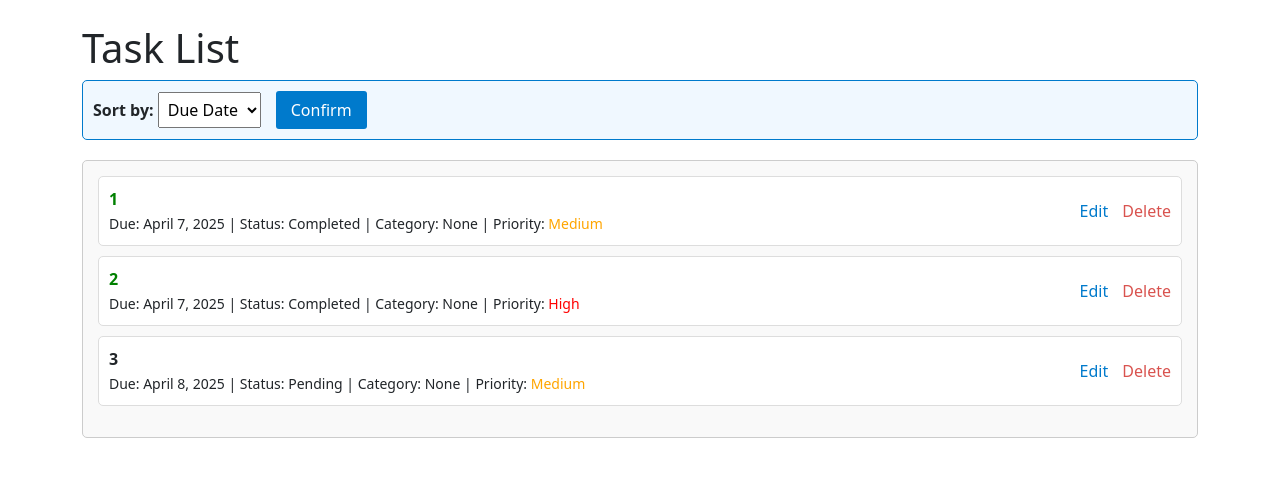
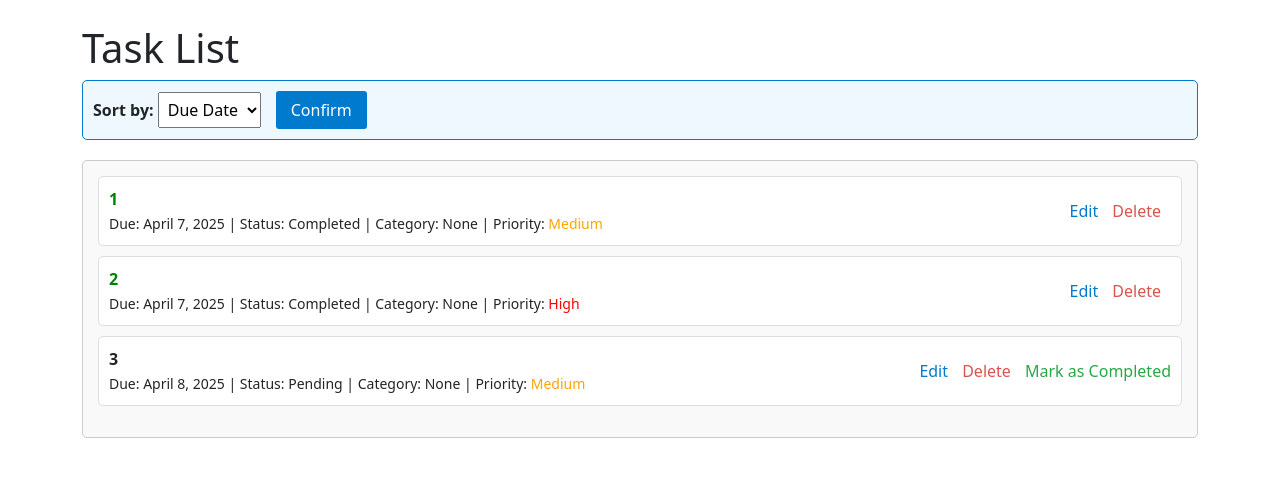
Before and after one commit to ThomasxCairnss/todo_project, a Django app: page / in a window 1280 px wide. Shown: the part 88-565 px from the top of the page. Run offline with Django 5.2, Linux system fonts and the light colour scheme; data comes from the database, SQL or seed files in the repository.

Commit message:
Add 'Mark as Completed' button and view

```diff
--- a/todo/templates/todo/task_list.html
+++ b/todo/templates/todo/task_list.html
@@ -49,7 +49,10 @@
           </div>
           <div>
             <a href="{% url 'task_update' task.pk %}" style="margin-right: 10px; color: #007acc; text-decoration: none;">Edit</a>
-            <a href="{% url 'task_delete' task.pk %}" style="color: #d9534f; text-decoration: none;">Delete</a>
+            <a href="{% url 'task_delete' task.pk %}" style="margin-right: 10px; color: #d9534f; text-decoration: none;">Delete</a>
+            {% if task.status != "Completed" %}
+              <a href="{% url 'task_complete' task.pk %}" style="color: #28a745; text-decoration: none;">Mark as Completed</a>
+            {% endif %}
           </div>
         </div>
       </li>
--- a/todo/urls.py
+++ b/todo/urls.py
@@ -10,4 +10,6 @@ urlpatterns = [
     path('dashboard/', views.dashboard, name='dashboard'),
     path('summary/', views.summary_view, name='summary'),
     path('calendar/', views.calendar_view, name='calendar'),
+    path('task/complete/<int:pk>/', views.task_complete, name='task_complete'),
+
 ]
--- a/todo/views.py
+++ b/todo/views.py
@@ -4,6 +4,12 @@ from .models import Task
 import json
 from .forms import TaskForm
 import pandas as pd
+
+def task_complete(request, pk):
+    task = get_object_or_404(Task, pk=pk)
+    task.status = "Completed"
+    task.save()
+    return redirect('task_list')
 
 def calendar_view(request):
     tasks = Task.objects.all()
```
